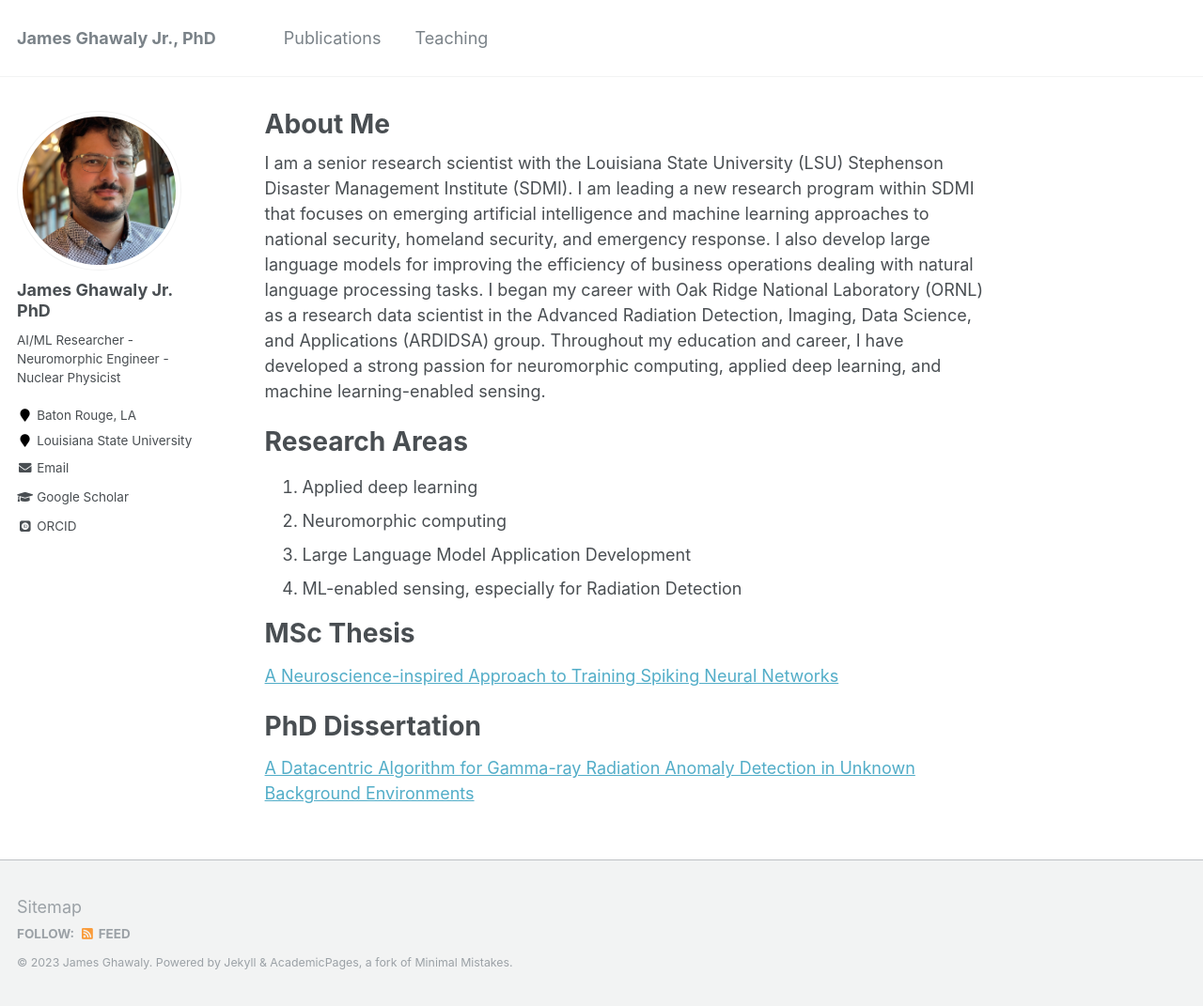
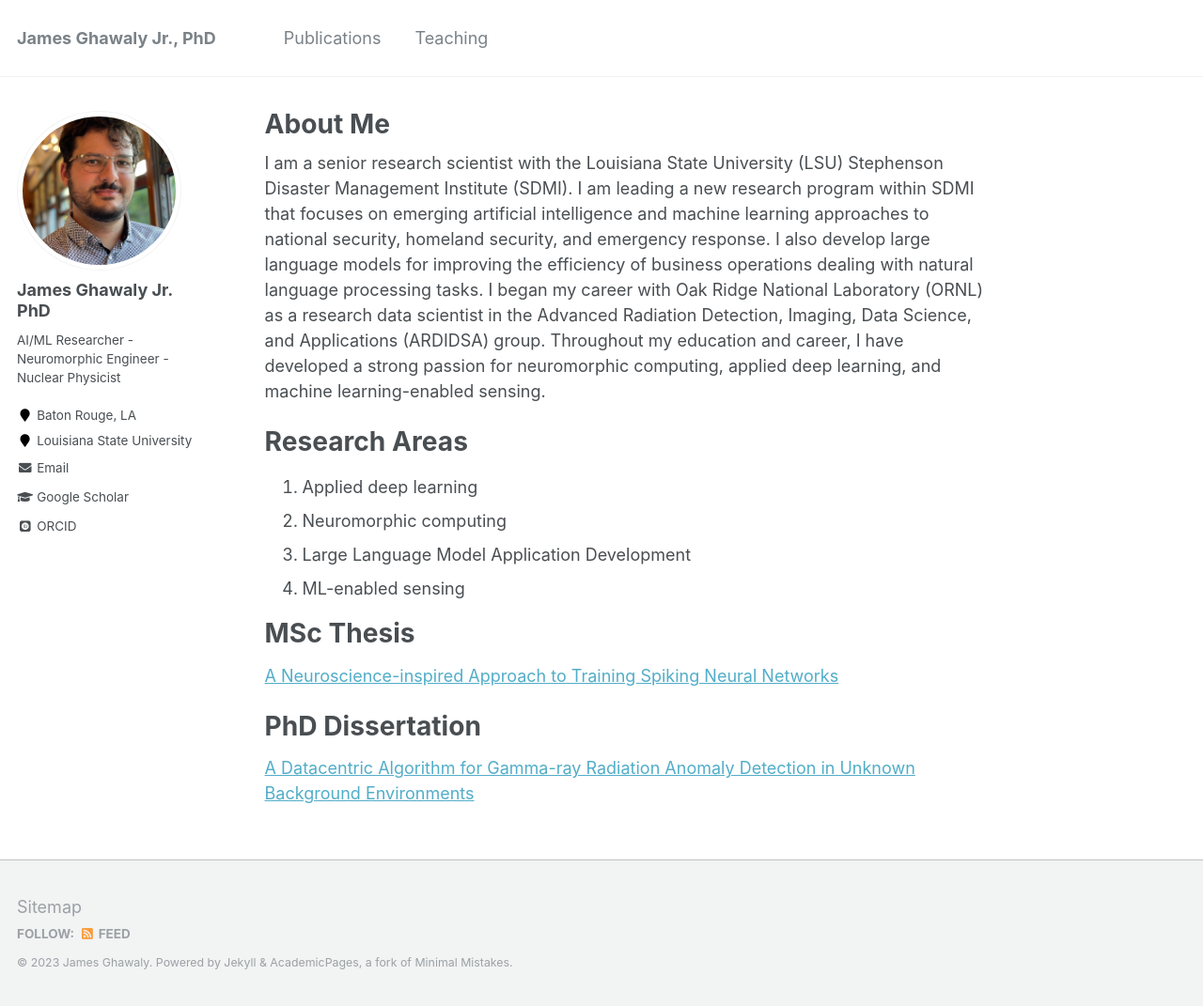
Before and after one commit to jghawaly/jghawaly.github.io, a Jekyll site: the page built from _pages/about.md, in a window 1280 px wide and 1071 px high. Shown: the whole window at 94% size. Built offline with Jekyll 4.4.1, drawn with Linux system fonts in a browser that asks for light colours; some web fonts are replaced.

Commit message:
Update pages

```diff
--- a/_pages/about.md
+++ b/_pages/about.md
@@ -15,7 +15,7 @@ Research Areas
 1. Applied deep learning
 2. Neuromorphic computing
 3. Large Language Model Application Development
-4. ML-enabled sensing, especially for Radiation Detection
+4. ML-enabled sensing
 
 MSc Thesis
 ======
```
